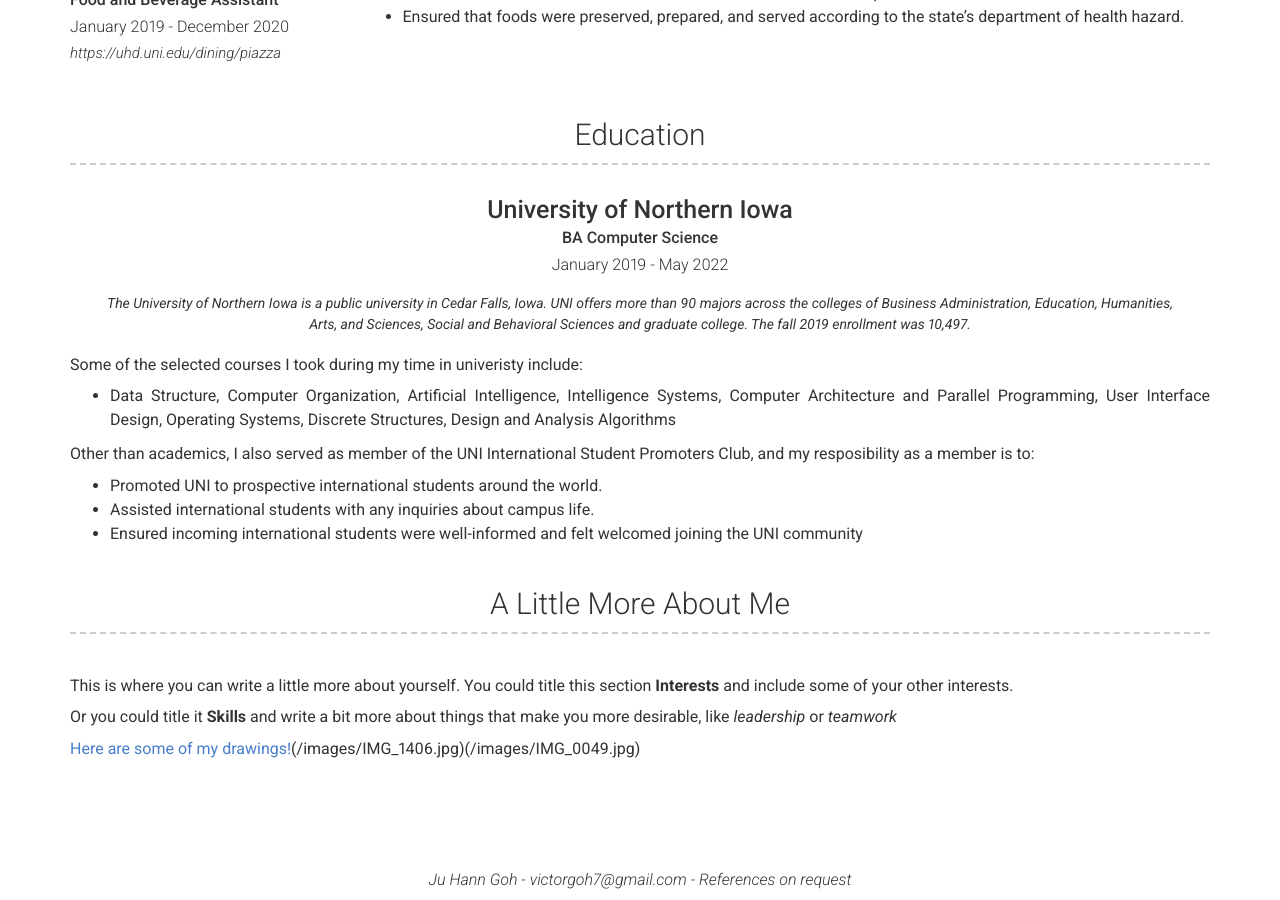
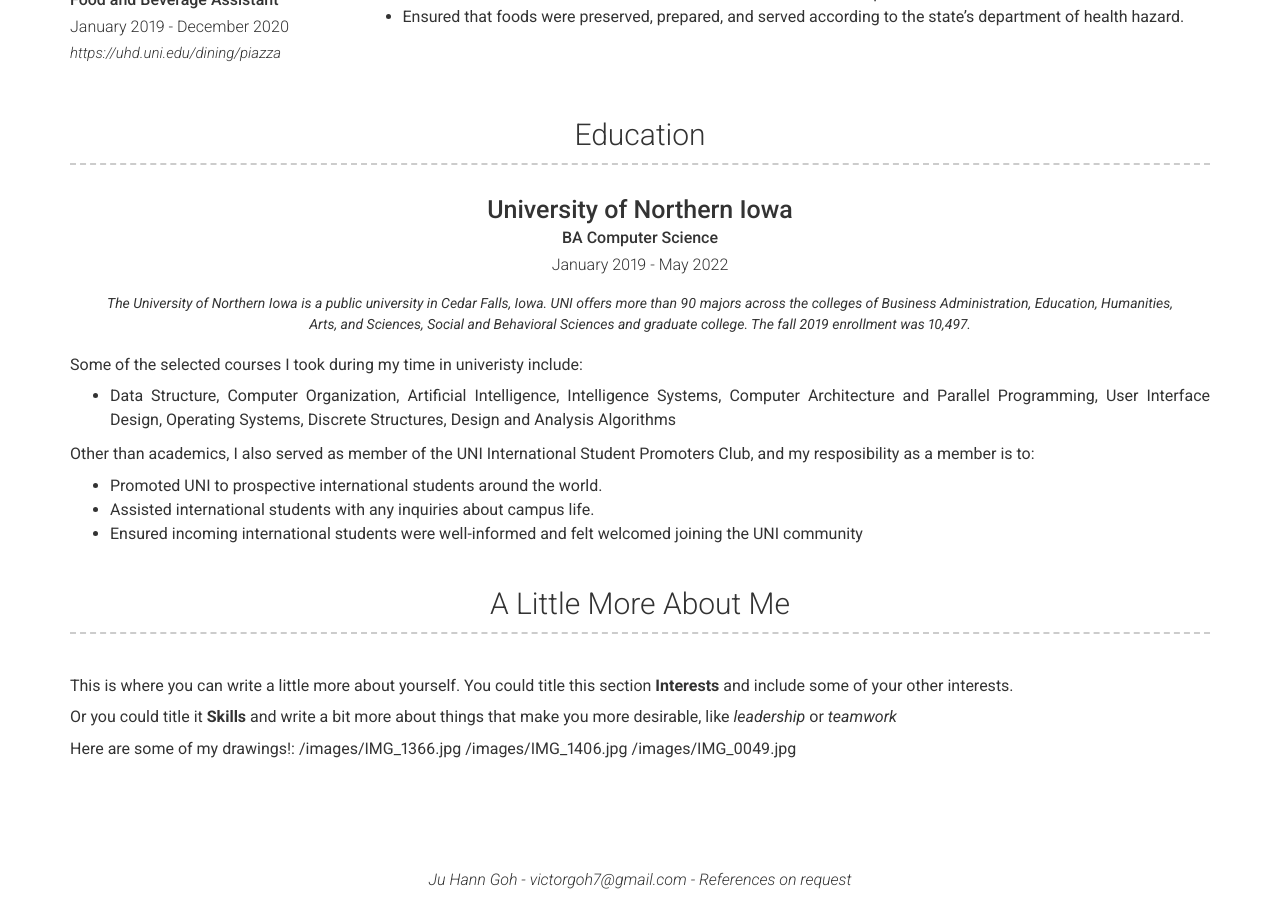
Before and after one commit to jugoh09/resume-website, a Jekyll site: the page built from index.md, in a window 1280 px wide and 900 px high, scrolled down 1539 px. Built offline with Jekyll 4.4.1, drawn with Linux system fonts in a browser that asks for light colours; nearby versions of some CDN libraries.

Commit message:
Update _config.yml

```diff
--- a/_config.yml
+++ b/_config.yml
@@ -202,7 +202,9 @@
 
       Or you could title it **Skills** and write a bit more about things that make you more desirable, like *leadership* or *teamwork*
 
-      [Here are some of my drawings!](/images/IMG_1366.jpg)(/images/IMG_1406.jpg)(/images/IMG_0049.jpg)
+      Here are some of my drawings!: /images/IMG_1366.jpg
+                                     /images/IMG_1406.jpg
+                                     /images/IMG_0049.jpg
 
 # Footer
 footer_show_references: true
```
